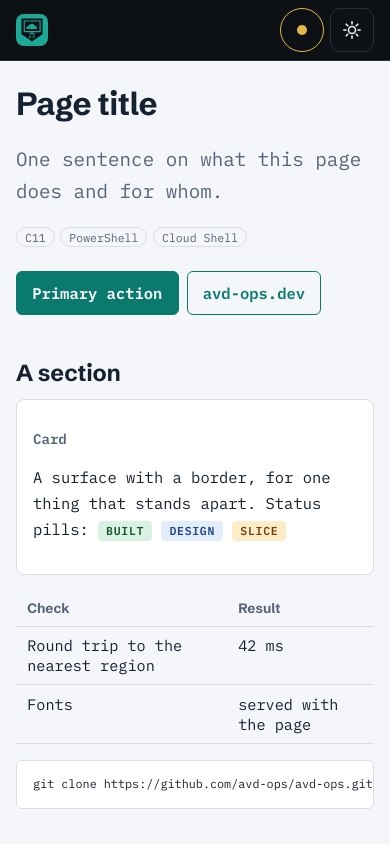
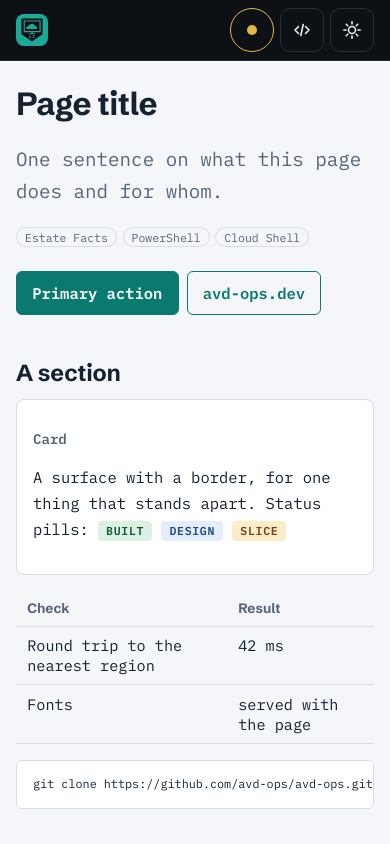
Before and after one commit to avd-ops/avd-ops, a website: page templates/artifact.html in a window 390 px wide. Shown: the top 844 px of the page. Drawn offline with Linux system fonts and the light colour scheme.

Commit message:
feat(design-system): add dev mode toggle for contract and decision IDs

```diff
--- a/scripts/site/build-kit.mjs
+++ b/scripts/site/build-kit.mjs
@@ -10,7 +10,7 @@
 import { readFileSync, writeFileSync, existsSync, mkdirSync, realpathSync } from 'node:fs';
 import { join } from 'node:path';
 import { pathToFileURL, fileURLToPath } from 'node:url';
-import { NOTICE, CREDIT, SKIP, TRADEMARKS, brand, themeButton } from './shell.mjs';
+import { NOTICE, CREDIT, SKIP, TRADEMARKS, brand, devButton, themeButton } from './shell.mjs';
 
 const root = fileURLToPath(new URL('../../', import.meta.url));
 const asset = (f) => readFileSync(join(root, 'site/assets', f), 'utf8');
@@ -25,7 +25,7 @@ export const VERSION = (BASE.match(/^\/\* avd-ops design system v(\d+\.\d+\.\d+)
 const bar = (markSrc) => `${SKIP}
 <header class="bar"><div class="bar-in">${brand(SITE, markSrc)}
 ${NOTICE(SITE)}
-<div class="tools">${themeButton()}</div></div></header>`;
+<div class="tools">${devButton()}${themeButton()}</div></div></header>`;
 
 const foot = (own) => `<footer class="foot"><div class="in"><p>${own}</p>
 ${TRADEMARKS}
@@ -35,7 +35,7 @@ ${CREDIT}</div></footer>`;
 const SAMPLE = `<!-- page:start (replace from here to page:end with the page's own content) -->
 <h1>Page title</h1>
 <p class="lede">One sentence on what this page does and for whom.</p>
-<div class="chips"><span class="chip">C11</span><span class="chip">PowerShell</span><span class="chip">Cloud Shell</span></div>
+<div class="chips"><span class="chip">Estate Facts<span class="dev-id"> (C11)</span></span><span class="chip">PowerShell</span><span class="chip">Cloud Shell</span></div>
 <p><a class="cta" href="#start">Primary action</a><a class="cta ghost" href="${SITE}">avd-ops.dev</a></p>
 <h2 id="start">A section</h2>
 <div class="card"><p class="eyebrow">Card</p><p>A surface with a border, for one thing that stands apart. Status pills: <span class="status s-built">built</span> <span class="status s-design">design</span> <span class="status s-slice">slice</span></p></div>
--- a/scripts/site/shell.mjs
+++ b/scripts/site/shell.mjs
@@ -28,6 +28,7 @@ export const brand = (href, src) => `<a class="brand" href="${href}"><img class=
 export const SKIP = '<a class="skip" href="#main">Skip to content</a>';
 export const TRADEMARKS = '<p>Every repo is open source, under MIT unless a folder says otherwise. Azure, Azure Virtual Desktop, Microsoft Entra, Intune and FSLogix are trademarks of Microsoft.</p>';
 export const themeButton = () => `<button class="iconbtn theme" type="button" aria-label="Switch theme">${SUN}${MOON}</button>`;
+export const devButton = () => `<button class="iconbtn dev" type="button" aria-pressed="false" aria-label="Show contract and decision IDs (dev mode)" title="Show contract and decision IDs (dev mode)">${DEV}</button>`;
 
 export const CREDIT = '<p class="credit">A <a href="https://prignano.ai/">prignano.ai</a> production</p>';
 
@@ -39,6 +40,7 @@ export const NOTICE = (up) => `<details class="notice"><summary><strong class="l
 
 export const SUN = '<svg class="sun" viewBox="0 0 20 20" fill="none" stroke="currentColor" stroke-width="1.6" stroke-linecap="round" aria-hidden="true"><circle cx="10" cy="10" r="3.5"/><path d="M10 1.8v2.2M10 16v2.2M1.8 10H4M16 10h2.2M4.2 4.2l1.6 1.6M14.2 14.2l1.6 1.6M4.2 15.8l1.6-1.6M14.2 5.8l1.6-1.6"/></svg>';
 export const MOON = '<svg class="moon" viewBox="0 0 20 20" fill="none" stroke="currentColor" stroke-width="1.6" stroke-linejoin="round" aria-hidden="true"><path d="M16.5 12.4A7 7 0 0 1 7.6 3.5a7 7 0 1 0 8.9 8.9Z"/></svg>';
+export const DEV = '<svg viewBox="0 0 20 20" fill="none" stroke="currentColor" stroke-width="1.6" stroke-linecap="round" stroke-linejoin="round" aria-hidden="true"><path d="M6.5 6.5 3 10l3.5 3.5M13.5 6.5 17 10l-3.5 3.5M11.2 4.5 8.8 15.5"/></svg>';
 const MENU = '<svg viewBox="0 0 20 20" fill="none" stroke="currentColor" stroke-width="1.6" stroke-linecap="round" aria-hidden="true"><path d="M3 5.5h14M3 10h14M3 14.5h14"/></svg>';
 
 // up: the path from the page to site/ ('' or '../'); current: the page's path under site/.
--- a/site/assets/avd-ops-shell.css
+++ b/site/assets/avd-ops-shell.css
@@ -28,10 +28,14 @@
 .shell header.bar .iconbtn svg{width:20px;height:20px}
 .shell header.bar :focus-visible{outline-color:var(--shell-fg)}
 .shell header.bar .menu{display:none}
+.shell header.bar .tools .iconbtn.dev[aria-pressed="true"],.shell header.bar .tools .iconbtn.dev[aria-pressed="true"]:hover{background:var(--shell-hover);border-color:var(--brand);color:var(--brand)}
+.shell .dev-id{display:none}
+.shell.dev-on .dev-id{display:inline}
+.shell.dev-on .dev-off{display:none}
 .shell .theme .moon{display:none}
 :root[data-theme="dark"] .shell .theme .sun{display:none} :root[data-theme="dark"] .shell .theme .moon{display:block}
 @media (prefers-color-scheme:dark){:root:not([data-theme="light"]) .shell .theme .sun{display:none}:root:not([data-theme="light"]) .shell .theme .moon{display:block}}
-html:not(.js) .shell .theme{display:none}
+html:not(.js) .shell .theme,html:not(.js) .shell .dev{display:none}
 
 /* Notice: a pill in the bar, beside the buttons, that opens to the full research-only notice under the bar. The
    whole text stays in the page. Wide screens show the full line, narrower ones "Not for production", phones the dot. */
--- a/site/assets/theme.js
+++ b/site/assets/theme.js
@@ -6,8 +6,10 @@
 (function () {
   var root = document.documentElement;
   var KEY = 'avd-ops-theme';
+  var DEV_KEY = 'avd-ops-devmode';
   root.classList.add('js');
   try { var saved = localStorage.getItem(KEY); if (saved === 'light' || saved === 'dark') root.setAttribute('data-theme', saved); } catch (e) { /* storage blocked */ }
+  try { var savedDev = localStorage.getItem(DEV_KEY); if (savedDev === 'on' || savedDev === 'off') root.setAttribute('data-dev', savedDev); } catch (e) { /* storage blocked */ }
 
   function isDark() {
     var t = root.getAttribute('data-theme');
@@ -15,7 +17,46 @@
     try { return window.matchMedia('(prefers-color-scheme: dark)').matches; } catch (e) { return false; }
   }
 
+  function isDev() {
+    return root.getAttribute('data-dev') === 'on';
+  }
+
+  function applyDev(on) {
+    root.setAttribute('data-dev', on ? 'on' : 'off');
+    var shells = document.querySelectorAll('.shell');
+    for (var i = 0; i < shells.length; i++) shells[i].classList.toggle('dev-on', on);
+    var devs = document.querySelectorAll('.shell .dev');
+    var msg = on ? 'Hide contract and decision IDs (dev mode on)' : 'Show contract and decision IDs (dev mode)';
+    for (var j = 0; j < devs.length; j++) {
+      devs[j].setAttribute('aria-pressed', on ? 'true' : 'false');
+      devs[j].setAttribute('aria-label', msg);
+      devs[j].setAttribute('title', msg);
+    }
+    var nodes = document.querySelectorAll('[data-dev-text][data-pub-text]');
+    for (var k = 0; k < nodes.length; k++) {
+      nodes[k].textContent = on ? nodes[k].getAttribute('data-dev-text') : nodes[k].getAttribute('data-pub-text');
+    }
+    try { window.dispatchEvent(new CustomEvent('avd-ops-devmode', { detail: { dev: on } })); } catch (e) { /* old browser */ }
+  }
+
+  window.AvdOpsDev = {
+    isOn: isDev,
+    set: function (on) {
+      var next = Boolean(on);
+      try { localStorage.setItem(DEV_KEY, next ? 'on' : 'off'); } catch (e) { /* storage blocked */ }
+      applyDev(next);
+    }
+  };
+
   function wire() {
+    applyDev(isDev());
+    var devs = document.querySelectorAll('.shell .dev');
+    for (var d = 0; d < devs.length; d++) {
+      devs[d].addEventListener('click', function () {
+        window.AvdOpsDev.set(!isDev());
+      });
+    }
+
     var theme = document.querySelector('.shell .theme');
     if (theme) {
       var label = function () { theme.setAttribute('aria-label', isDark() ? 'Switch to light theme' : 'Switch to dark theme'); };
--- a/templates/artifact.html
+++ b/templates/artifact.html
@@ -161,10 +161,14 @@ footer.site{margin-top:3.5rem;padding-top:1.25rem;border-top:1px solid var(--lin
 .shell header.bar .iconbtn svg{width:20px;height:20px}
 .shell header.bar :focus-visible{outline-color:var(--shell-fg)}
 .shell header.bar .menu{display:none}
+.shell header.bar .tools .iconbtn.dev[aria-pressed="true"],.shell header.bar .tools .iconbtn.dev[aria-pressed="true"]:hover{background:var(--shell-hover);border-color:var(--brand);color:var(--brand)}
+.shell .dev-id{display:none}
+.shell.dev-on .dev-id{display:inline}
+.shell.dev-on .dev-off{display:none}
 .shell .theme .moon{display:none}
 :root[data-theme="dark"] .shell .theme .sun{display:none} :root[data-theme="dark"] .shell .theme .moon{display:block}
 @media (prefers-color-scheme:dark){:root:not([data-theme="light"]) .shell .theme .sun{display:none}:root:not([data-theme="light"]) .shell .theme .moon{display:block}}
-html:not(.js) .shell .theme{display:none}
+html:not(.js) .shell .theme,html:not(.js) .shell .dev{display:none}
 
 /* Notice: a pill in the bar, beside the buttons, that opens to the full research-only notice under the bar. The
    whole text stays in the page. Wide screens show the full line, narrower ones "Not for production", phones the dot. */
@@ -261,8 +265,10 @@ html:not(.js) .shell .theme{display:none}
 (function () {
   var root = document.documentElement;
   var KEY = 'avd-ops-theme';
+  var DEV_KEY = 'avd-ops-devmode';
   root.classList.add('js');
   try { var saved = localStorage.getItem(KEY); if (saved === 'light' || saved === 'dark') root.setAttribute('data-theme', saved); } catch (e) { /* storage blocked */ }
+  try { var savedDev = localStorage.getItem(DEV_KEY); if (savedDev === 'on' || savedDev === 'off') root.setAttribute('data-dev', savedDev); } catch (e) { /* storage blocked */ }
 
   function isDark() {
     var t = root.getAttribute('data-theme');
@@ -270,7 +276,46 @@ html:not(.js) .shell .theme{display:none}
     try { return window.matchMedia('(prefers-color-scheme: dark)').matches; } catch (e) { return false; }
   }
 
+  function isDev() {
+    return root.getAttribute('data-dev') === 'on';
+  }
+
+  function applyDev(on) {
+    root.setAttribute('data-dev', on ? 'on' : 'off');
+    var shells = document.querySelectorAll('.shell');
+    for (var i = 0; i < shells.length; i++) shells[i].classList.toggle('dev-on', on);
+    var devs = document.querySelectorAll('.shell .dev');
+    var msg = on ? 'Hide contract and decision IDs (dev mode on)' : 'Show contract and decision IDs (dev mode)';
+    for (var j = 0; j < devs.length; j++) {
+      devs[j].setAttribute('aria-pressed', on ? 'true' : 'false');
+      devs[j].setAttribute('aria-label', msg);
+      devs[j].setAttribute('title', msg);
+    }
+    var nodes = document.querySelectorAll('[data-dev-text][data-pub-text]');
+    for (var k = 0; k < nodes.length; k++) {
+      nodes[k].textContent = on ? nodes[k].getAttribute('data-dev-text') : nodes[k].getAttribute('data-pub-text');
+    }
+    try { window.dispatchEvent(new CustomEvent('avd-ops-devmode', { detail: { dev: on } })); } catch (e) { /* old browser */ }
+  }
+
+  window.AvdOpsDev = {
+    isOn: isDev,
+    set: function (on) {
+      var next = Boolean(on);
+      try { localStorage.setItem(DEV_KEY, next ? 'on' : 'off'); } catch (e) { /* storage blocked */ }
+      applyDev(next);
+    }
+  };
+
   function wire() {
+    applyDev(isDev());
+    var devs = document.querySelectorAll('.shell .dev');
+    for (var d = 0; d < devs.length; d++) {
+      devs[d].addEventListener('click', function () {
+        window.AvdOpsDev.set(!isDev());
+      });
+    }
+
     var theme = document.querySelector('.shell .theme');
     if (theme) {
       var label = function () { theme.setAttribute('aria-label', isDark() ? 'Switch to light theme' : 'Switch to dark theme'); };
@@ -340,14 +385,14 @@ html:not(.js) .shell .theme{display:none}
 <li>Don't run any of it in production or against tenants that matter. Test in a dedicated lab subscription and tenant first.</li>
 <li>Provided "as is", without warranty of any kind, under each repo's license. You use it at your own risk and own the Azure charges it incurs.</li>
 <li><strong>Contributions and forks are welcome and encouraged.</strong> See <a href="https://avd-ops.dev/index.html#contribute">Contribute</a>.</li></ul></div></details>
-<div class="tools"><button class="iconbtn theme" type="button" aria-label="Switch theme"><svg class="sun" viewBox="0 0 20 20" fill="none" stroke="currentColor" stroke-width="1.6" stroke-linecap="round" aria-hidden="true"><circle cx="10" cy="10" r="3.5"/><path d="M10 1.8v2.2M10 16v2.2M1.8 10H4M16 10h2.2M4.2 4.2l1.6 1.6M14.2 14.2l1.6 1.6M4.2 15.8l1.6-1.6M14.2 5.8l1.6-1.6"/></svg><svg class="moon" viewBox="0 0 20 20" fill="none" stroke="currentColor" stroke-width="1.6" stroke-linejoin="round" aria-hidden="true"><path d="M16.5 12.4A7 7 0 0 1 7.6 3.5a7 7 0 1 0 8.9 8.9Z"/></svg></button></div></div></header>
+<div class="tools"><button class="iconbtn dev" type="button" aria-pressed="false" aria-label="Show contract and decision IDs (dev mode)" title="Show contract and decision IDs (dev mode)"><svg viewBox="0 0 20 20" fill="none" stroke="currentColor" stroke-width="1.6" stroke-linecap="round" stroke-linejoin="round" aria-hidden="true"><path d="M6.5 6.5 3 10l3.5 3.5M13.5 6.5 17 10l-3.5 3.5M11.2 4.5 8.8 15.5"/></svg></button><button class="iconbtn theme" type="button" aria-label="Switch theme"><svg class="sun" viewBox="0 0 20 20" fill="none" stroke="currentColor" stroke-width="1.6" stroke-linecap="round" aria-hidden="true"><circle cx="10" cy="10" r="3.5"/><path d="M10 1.8v2.2M10 16v2.2M1.8 10H4M16 10h2.2M4.2 4.2l1.6 1.6M14.2 14.2l1.6 1.6M4.2 15.8l1.6-1.6M14.2 5.8l1.6-1.6"/></svg><svg class="moon" viewBox="0 0 20 20" fill="none" stroke="currentColor" stroke-width="1.6" stroke-linejoin="round" aria-hidden="true"><path d="M16.5 12.4A7 7 0 0 1 7.6 3.5a7 7 0 1 0 8.9 8.9Z"/></svg></button></div></div></header>
 <div class="layout solo">
 <main id="main">
 <div class="col">
 <!-- page:start (replace from here to page:end with the page's own content) -->
 <h1>Page title</h1>
 <p class="lede">One sentence on what this page does and for whom.</p>
-<div class="chips"><span class="chip">C11</span><span class="chip">PowerShell</span><span class="chip">Cloud Shell</span></div>
+<div class="chips"><span class="chip">Estate Facts<span class="dev-id"> (C11)</span></span><span class="chip">PowerShell</span><span class="chip">Cloud Shell</span></div>
 <p><a class="cta" href="#start">Primary action</a><a class="cta ghost" href="https://avd-ops.dev/">avd-ops.dev</a></p>
 <h2 id="start">A section</h2>
 <div class="card"><p class="eyebrow">Card</p><p>A surface with a border, for one thing that stands apart. Status pills: <span class="status s-built">built</span> <span class="status s-design">design</span> <span class="status s-slice">slice</span></p></div>
```
Also changed, not shown: templates/page.html (+2 -2 lines), site/assets/MANIFEST.json.
